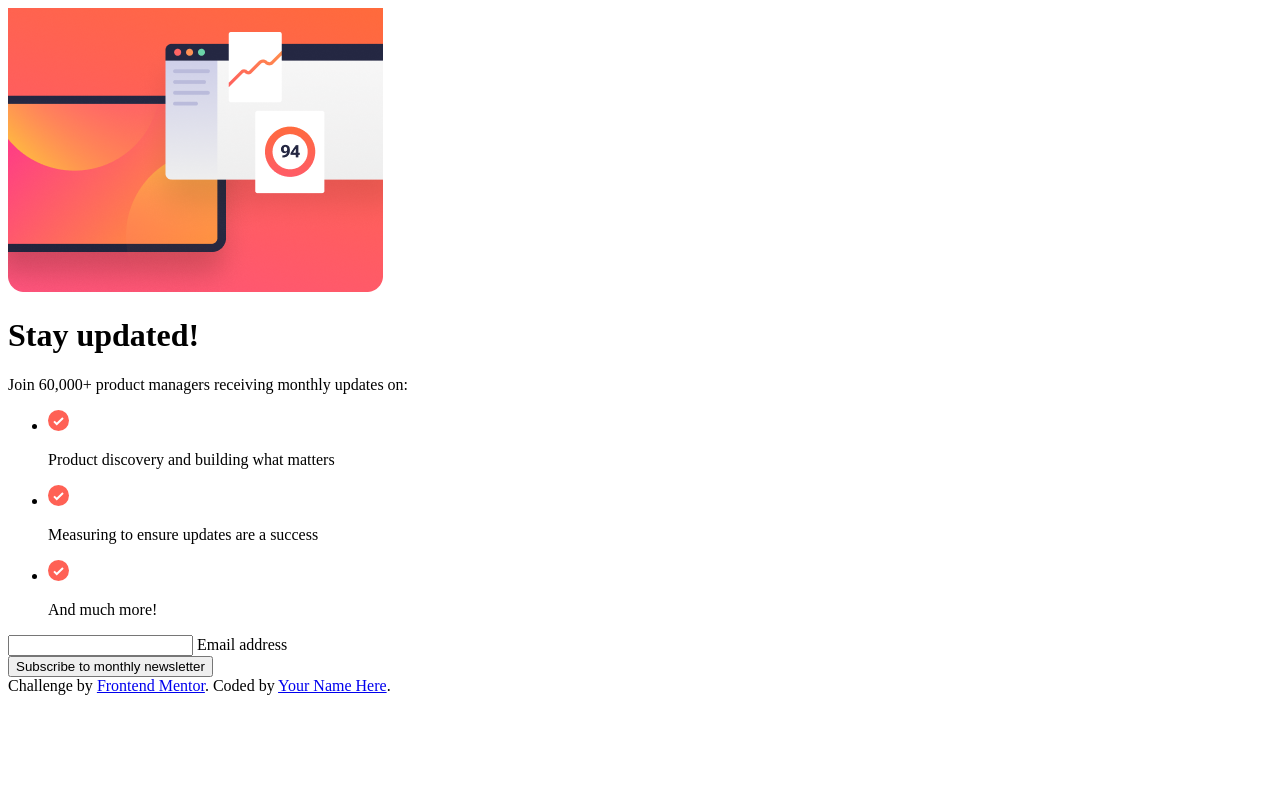
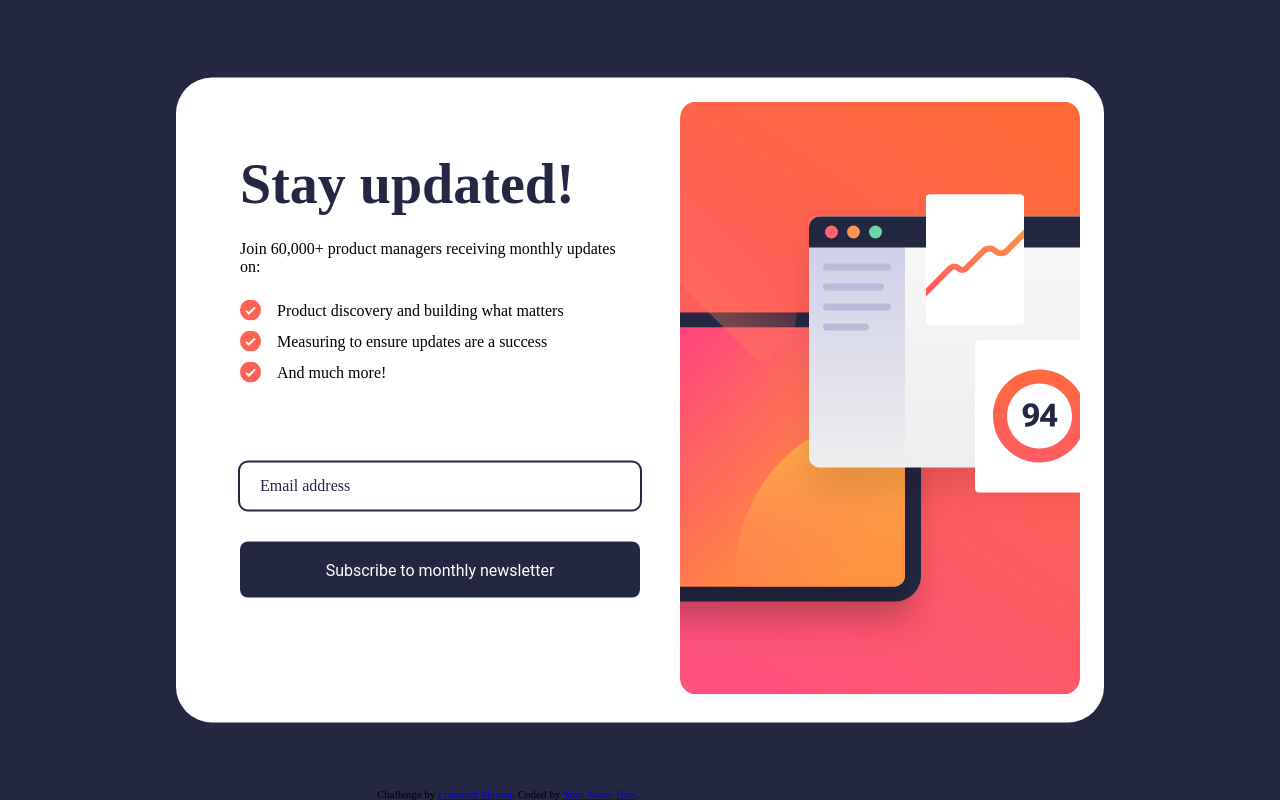
Before and after one commit to StanislavBobrivskyi/Newsletter-sign-up-form, a plain HTML site: page index.html in a window 1280 px wide. Drawn offline with Linux system fonts and the light colour scheme.

Commit message:
marking & js

```diff
--- a/index.html
+++ b/index.html
@@ -16,8 +16,7 @@
   <div class="modal-container">
     <div class="sing-up-form">
       <div class="form-img">
-        <img src="/assets/images/Mask-group-1x.png"
-          srcset="/assets/images/Mask-group-1x.png 1x, /assets/images/Mask-group-2x.png 2x" alt="">
+        <img src="/assets/images/illustration-sign-up-desktop.svg" alt="">
       </div>
       <div class="form">
         <h1 class="form-title">Stay updated!</h1>
@@ -37,8 +36,8 @@
           </li>
         </ul>
         <div class="input-group">
-          <input class="input-group_input" type="text" id="email" name="email" required>
-          <label class="input-group_lable" for="email">Email address</label>
+          <input id="email" class="input-group_input" type="text" required>
+          <label for="email" class="input-group_lable">Email address</label>
 
         </div>
         <button class="submit-btn" type="submit">Subscribe to monthly newsletter</button>
@@ -51,7 +50,7 @@
 
 
   <!-- Success message start -->
-  <!-- <div class="success-message-modal-container">
+  <div class="success-message-modal-container is-hiden">
     <div class="success-message">
       <img src="/assets/images/icon-success.svg" alt="">
       <h2 class="success-message-title">Thanks for subscribing!</h2>
@@ -62,7 +61,7 @@
       </p>
       <button class="succes-message-btn" type="button"> Dismiss message</button>
     </div>
-  </div> -->
+  </div>
 
   <!-- Success message end -->
 
@@ -70,6 +69,7 @@
     Challenge by <a href="https://www.frontendmentor.io?ref=challenge" target="_blank">Frontend Mentor</a>.
     Coded by <a href="#">Your Name Here</a>.
   </div>
+
   <script src="/index.js"></script>
 </body>
 
--- a/index.js
+++ b/index.js
@@ -3,9 +3,20 @@ const submitBtn = document.querySelector(".submit-btn");
 const succesMassage = document.querySelector(
   ".success-message-modal-container"
 );
+const successBtn = document.querySelector(".succes-message-btn");
 
 submitBtn.addEventListener("click", onClick);
 
 function onClick() {
-  singUp.classList.add("");
+  singUp.classList.add("is-hiden");
+  succesMassage.classList.remove("is-hiden");
+  return;
 }
+
+succesMassage.addEventListener("click", outClick);
+
+function outClick() {
+  succesMassage.classList.add("is-hiden");
+  singUp.classList.remove("is-hiden");
+  return;
+}
--- a/style.css
+++ b/style.css
@@ -1,87 +1,126 @@
-/* .attribution {
-  font-size: 11px;
-  text-align: center;
-}
-
-.attribution a {
-  color: hsl(228, 45%, 44%);
-}
-
-body {
+* {
   margin: 0;
   padding: 0;
-  background-color: #242742;
+  box-sizing: border-box;
+}
+:root {
+  /* colors */
+  --primery: hsl(4, 100%, 67%);
+  --Dark-Slate-Grey: hsl(234, 29%, 20%);
+  --Charcoal-Grey: hsl(235, 18%, 26%);
+  --Grey: hsl(231, 7%, 60%);
+  --White: hsl(0, 0%, 100%);
+  /* text */
+  --paragraph: 16px;
+  /* font */
+  --Family: [Roboto](https://fonts.google.com/specimen/Roboto);
+  --bold: 700;
+  --midle: 400;
+}
+body {
+  font-family: var(--Family);
+  background-color: var(--Dark-Slate-Grey);
+  font-style: normal;
 }
 
 .modal-container {
-  display: flex;
-  align-items: center;
-  justify-content: center;
-  min-height: 100vh;
+  background-color: var(--White);
+  padding: 24px;
+  width: 928px;
+  max-height: 100%;
+  position: absolute;
+  border-radius: 36px;
+  top: 50%;
+  left: 50%;
+  transform: scale(1) translate(-50%, -50%);
 }
 
 .sing-up-form {
-  max-width: 375px;
-  width: 100%;
-
-  border: 1px solid #ccc;
-
-  background-color: #f9f9f9;
-}
-.form-img {
-  padding: 0;
-  border-radius: 0 0 16px 16px;
-  scale: 1.005;
+  display: flex;
+  flex-direction: row-reverse;
 }
 .form {
-  display: flex;
-  flex-direction: column;
-  padding: 40px 24px;
+  padding: 50px 40px;
+}
+.form-img img {
+  border-radius: 16px;
 }
 .form-title {
   text-align: left;
-  color: #242742;
+  font-family: var(--Family);
+  color: var(--Dark-Slate-Grey);
+  font-size: 56px;
+  font-weight: var(--bold);
+  margin-bottom: 24px;
 }
 .form-description {
   text-align: left;
-  color: #242742;
+  font-weight: var(--midle);
+  font-size: var(--paragraph);
+  margin-bottom: 24px;
 }
 .description-items {
-  list-style: none;
-  padding: 0;
-  margin: 0 0 40px 0;
+  text-align: left;
+  margin-bottom: 80px;
 }
 .description-title {
   display: flex;
   align-items: center;
+  list-style: none;
 }
-.description-title-descr {
-  margin-left: 16px;
-  color: #242742;
+.description-title img {
+  margin-right: 16px;
 }
 
-.email-lable {
-  color: #242742;
+.description-title:not(:last-child) {
+  margin-bottom: 10px;
 }
-.email-input {
+
+.input-group {
+  position: relative;
+}
+.input-group_input {
+  width: 100%;
   padding: 16px 24px;
+  border: none;
   border-radius: 8px;
-  width: 100%;
-  margin-top: 8px;
-  max-width: 100%;
-  box-sizing: border-box;
+  outline: 2px solid var(--Dark-Slate-Grey);
+  background-color: transparent;
+  transition: outline-color 500ms;
 }
+.input-group_input:is(:focus, :valid) {
+  outline-color: #3c50eb;
+}
+
+.input-group_lable {
+  font-size: 16px;
+  position: absolute;
+  top: 4px;
+  left: 10px;
+  translate: 10px 10px;
+  color: var(--Dark-Slate-Grey);
+  transition: translate 500ms, scale 500ms;
+}
+.input-group_input:focus + .input-group_lable,
+.input-group_input:valid + .input-group_lable {
+  padding-inline: 5px;
+  translate: 10px -14px;
+  scale: 0.8;
+  background-color: var(--White);
+}
+
 .submit-btn {
   font-family: Roboto;
   font-size: 16px;
   border: none;
-  margin: 24px 0 0 0;
+  margin: 32px 0 0 0;
   height: 56px;
   width: 100%;
-  color: white;
+  color: var(--White);
   background-color: #242742;
   border-radius: 8px;
 }
+
 .submit-btn:hover,
 .submit-btn:focus {
   background-color: tomato;
@@ -90,60 +129,54 @@ body {
     0 30px 60px rgba(255, 99, 71, 0.3);
 }
 
-.success-message-modal-container {
-  display: none;
-  display: flex;
-  align-items: center;
-  justify-content: center;
-  min-height: 100vh;
-}
+/* succes modal */
 
 .success-message-modal-container {
-  position: fixed;
+  background-color: var(--White);
+  padding: 48px 64px 64px 64px;
+  max-width: 100%;
+  max-height: 100%;
+  position: absolute;
+  border-radius: 36px;
   top: 50%;
   left: 50%;
-  transform: translate(-50%, -50%);
-  z-index: 9999;
-  display: none;
+  transform: scale(1) translate(-50%, -50%);
 }
-
-.success-message-modal-container.show {
-  display: flex;
+.success-message {
+  width: 376px;
 }
-
-.success-message {
-  max-width: 375px;
-  width: 100%;
-
-  border: 1px solid #ccc;
-
-  background-color: #f9f9f9;
-  padding: 140px 24px 40px 24px;
-  display: none;
+.success-message img {
+  margin-bottom: 40px;
 }
 .success-message-title {
-  font-weight: 700;
-  font-size: 40;
   text-align: left;
-  color: #242742;
+  font-family: var(--Family);
+  color: var(--Dark-Slate-Grey);
+  font-size: 56px;
+  font-weight: var(--bold);
+  text-align: left;
+  margin-bottom: 28px;
 }
 .success-message-description {
-  font-size: 16;
-  font-weight: 400;
+  font-size: 16px;
+  font-weight: var(--midle);
   text-align: left;
-  color: #242742;
+  margin-bottom: 40px;
 }
 .user-email {
+  font-size: 16px;
+  font-weight: var(--midle);
 }
 .succes-message-btn {
-  margin-top: 264px;
+  font-size: 16px;
+  font-weight: var(--midle);
   font-family: Roboto;
   font-size: 16px;
   border: none;
-
+  margin: 32px 0 0 0;
   height: 56px;
   width: 100%;
-  color: white;
+  color: var(--White);
   background-color: #242742;
   border-radius: 8px;
 }
@@ -155,6 +188,14 @@ body {
     0 10px 15px rgba(255, 99, 71, 0.3), 0 20px 40px rgba(255, 99, 71, 0.3),
     0 30px 60px rgba(255, 99, 71, 0.3);
 }
-.error {
-  border-color: red;
-} */
+.attribution {
+  position: absolute;
+  bottom: 0;
+  right: 50%;
+  font-size: 11px;
+  text-align: center;
+}
+
+.is-hiden {
+  display: none;
+}
```
Also changed, not shown: assets/images/image2x.png (added).
